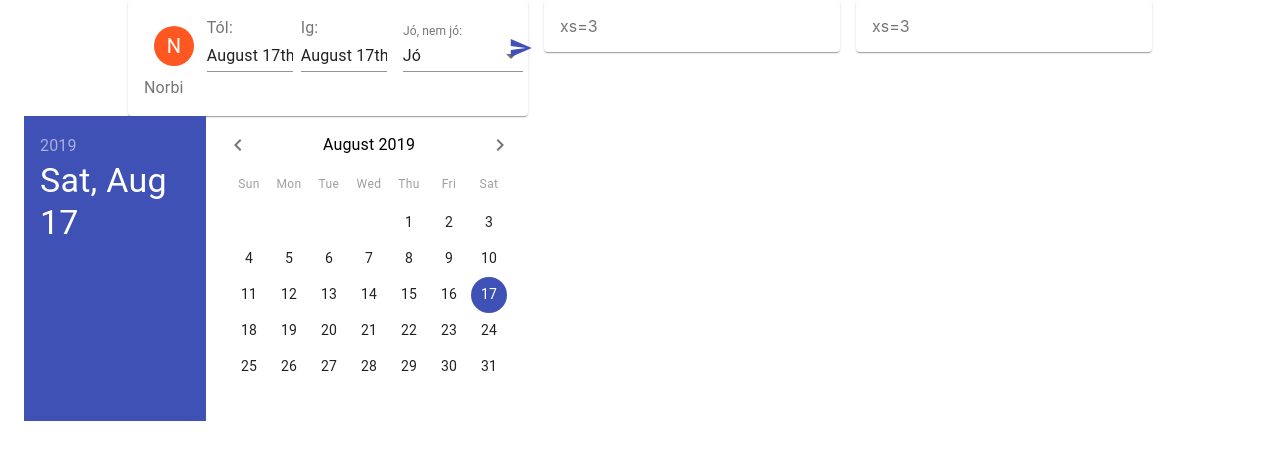
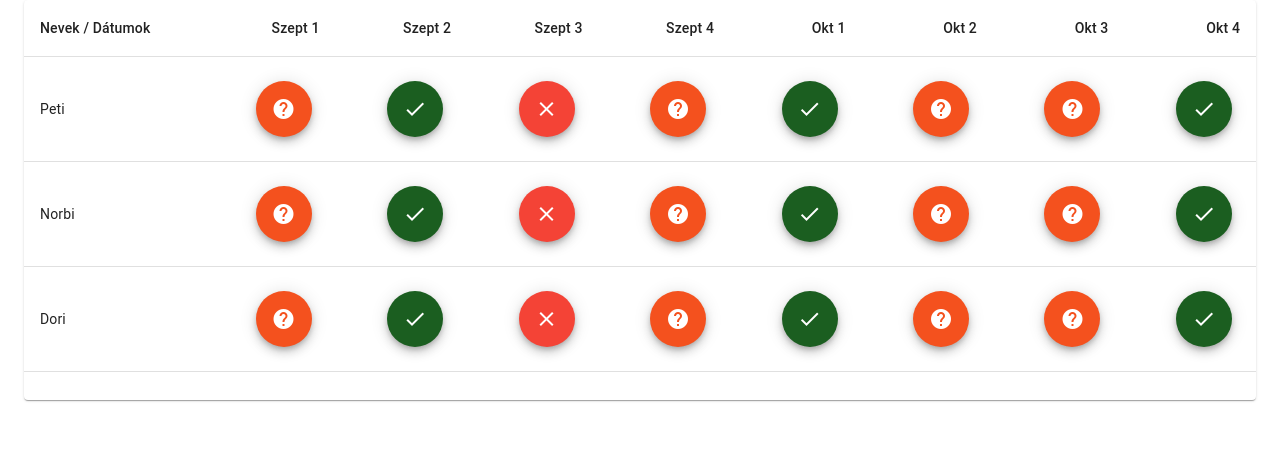
Before and after one commit to Horbee/tatra-frontend, a React (Create React App) app: page / in a window 1280 px wide. Shown: the top 460 px of the page. Built offline with nearby package versions, Linux system fonts and the light colour scheme.

Commit message:
added table element

```diff
--- a/src/App.tsx
+++ b/src/App.tsx
@@ -5,13 +5,13 @@ import React from "react";
 import MomentUtils from "@date-io/moment";
 import { MuiPickersUtilsProvider } from "@material-ui/pickers";
 
-import { HomePage } from "./pages/home/HomePage";
+import { StartPage } from "./pages/home/StartPage";
 
 const App: React.FC = () => {
   return (
     <div>
       <MuiPickersUtilsProvider utils={MomentUtils}>
-        <HomePage />
+        <StartPage />
       </MuiPickersUtilsProvider>
     </div>
   );
--- /dev/null
+++ b/src/pages/home/CustomTable.tsx
@@ -0,0 +1,68 @@
+import React from "react";
+
+import {
+    createStyles, makeStyles, Table, TableBody, TableCell, TableHead, TableRow, Theme
+} from "@material-ui/core";
+
+import { PickerTableCell } from "./PickerTableCell";
+
+const useStyles = makeStyles((theme: Theme) =>
+  createStyles({
+    root: {
+      width: "100%",
+      marginTop: theme.spacing(3),
+      overflowX: "auto"
+    },
+    table: {
+      minWidth: 650
+    }
+  })
+);
+
+interface TableRow {
+  personName: string;
+  weekends: Number[];
+}
+
+export const CustomTable = () => {
+  const classes = useStyles();
+  const rows: TableRow[] = [
+    { personName: "Peti", weekends: [0, 1, 2, 0, 1, 3, 4, 1] },
+    { personName: "Norbi", weekends: [0, 1, 2, 0, 1, 3, 4, 1] },
+    { personName: "Dori", weekends: [0, 1, 2, 0, 1, 3, 4, 1] }
+  ];
+
+  return (
+    <div>
+      <Table className={classes.table}>
+        <TableHead>
+          <TableRow>
+            <TableCell>Nevek / Dátumok</TableCell>
+            <TableCell align="right">Szept 1</TableCell>
+            <TableCell align="right">Szept 2</TableCell>
+            <TableCell align="right">Szept 3</TableCell>
+            <TableCell align="right">Szept 4</TableCell>
+            <TableCell align="right">Okt 1</TableCell>
+            <TableCell align="right">Okt 2</TableCell>
+            <TableCell align="right">Okt 3</TableCell>
+            <TableCell align="right">Okt 4</TableCell>
+          </TableRow>
+        </TableHead>
+        <TableBody>
+          {rows.map(row => (
+            <TableRow key={row.personName}>
+              <TableCell component="th" scope="row">
+                {row.personName}
+              </TableCell>
+              {row.weekends.map(weekend => (
+                <TableCell align="right">
+                  <PickerTableCell availability={weekend} />
+                </TableCell>
+              ))}
+            </TableRow>
+          ))}
+        </TableBody>
+      </Table>
+    </div>
+  );
+};
--- /dev/null
+++ b/src/pages/home/PickerTableCell.tsx
@@ -0,0 +1,49 @@
+import React from "react";
+
+import { createStyles, Fab, Icon, makeStyles, Theme } from "@material-ui/core";
+import { deepOrange, green, red } from "@material-ui/core/colors";
+
+const useStyles = makeStyles((theme: Theme) =>
+  createStyles({
+    fabCheck: {
+      margin: theme.spacing(1),
+      backgroundColor: green[900]
+    },
+    fabClose: {
+      margin: theme.spacing(1),
+      backgroundColor: red[500]
+    },
+    fabMaybe: {
+      margin: theme.spacing(1),
+      backgroundColor: deepOrange[600]
+    }
+  })
+);
+
+interface PickerTableCellProps {
+  availability: Number;
+}
+
+export const PickerTableCell = ({ availability }: PickerTableCellProps) => {
+  const classes = useStyles();
+  switch (availability) {
+    case 1:
+      return (
+        <Fab color="secondary" aria-label="edit" className={classes.fabCheck}>
+          <Icon>check</Icon>
+        </Fab>
+      );
+    case 2:
+      return (
+        <Fab color="secondary" aria-label="edit" className={classes.fabClose}>
+          <Icon>close</Icon>
+        </Fab>
+      );
+    default:
+      return (
+        <Fab color="secondary" aria-label="edit" className={classes.fabMaybe}>
+          <Icon>help</Icon>
+        </Fab>
+      );
+  }
+};
--- /dev/null
+++ b/src/pages/home/StartPage.tsx
@@ -0,0 +1,17 @@
+import React from "react";
+
+import { Container, Paper } from "@material-ui/core";
+
+import { CustomTable } from "./CustomTable";
+
+export const StartPage = () => {
+  return (
+    <div>
+      <Container maxWidth="lg">
+        <Paper style={{ height: 400, width: "100%" }}>
+          <CustomTable />
+        </Paper>
+      </Container>
+    </div>
+  );
+};
```
